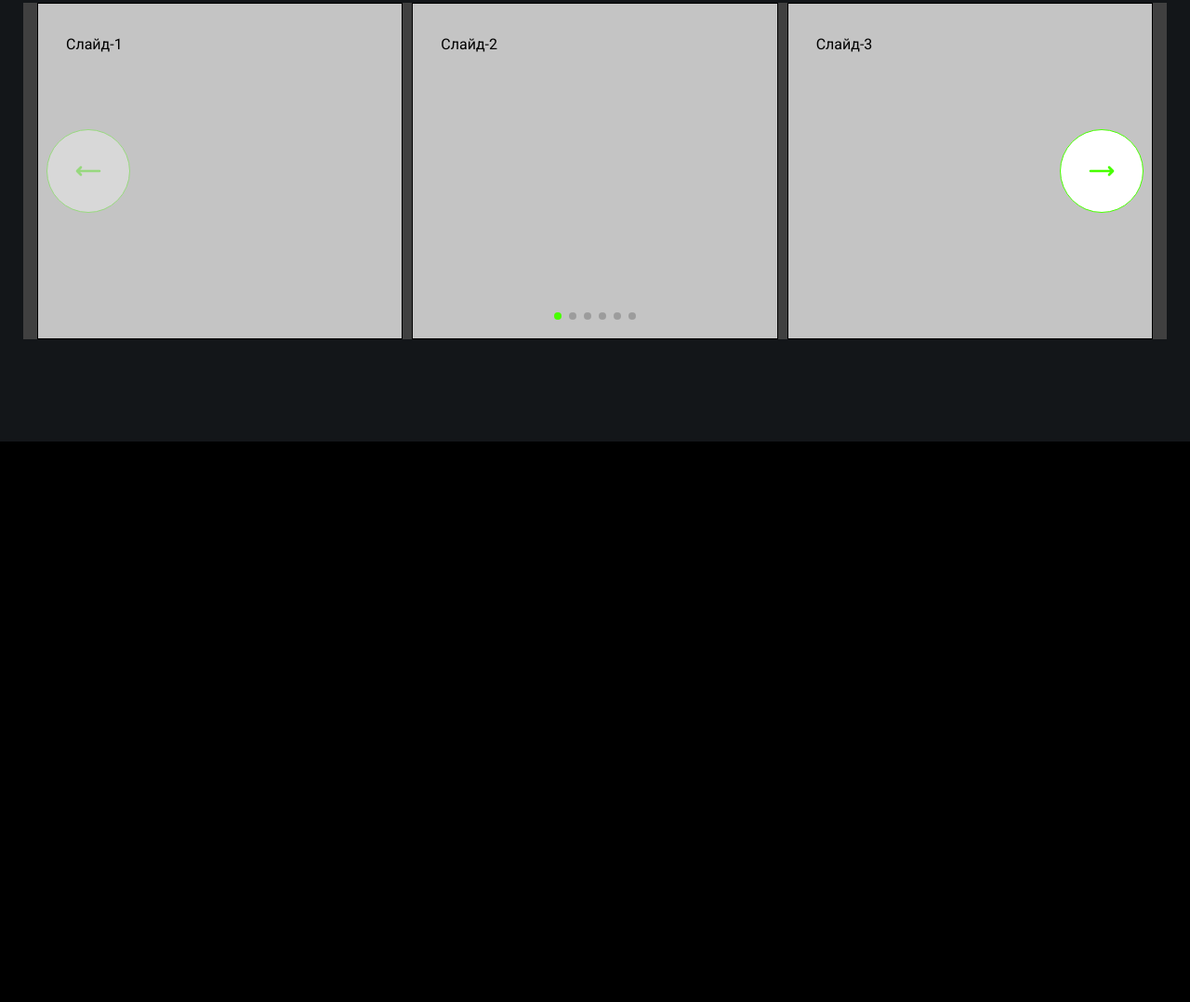
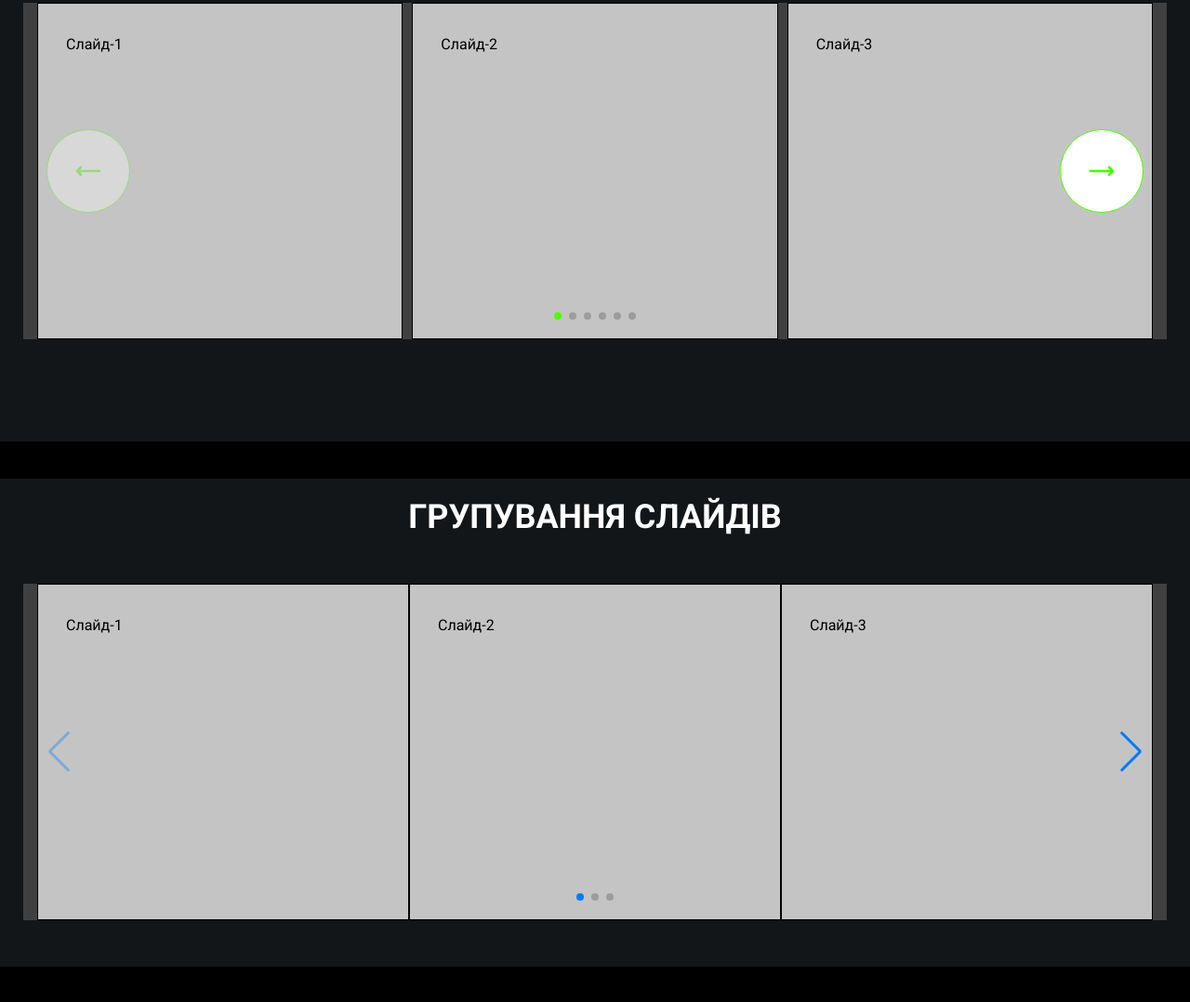
Before and after one commit to Vidiborets0012/SWIPER_JS, a plain HTML site: page index.html in a window 1280 px wide. Shown: the part 2400-3478 px from the top of the page at 93% size. Before the commit the page ends 2915 px from the top, so only its background shows below. Drawn offline with Linux system fonts and the light colour scheme.

Commit message:
add grouping of slides using the example of the basic slider

```diff
--- a/index.html
+++ b/index.html
@@ -258,6 +258,54 @@
           </div>
         </div>
       </section>
+
+      <section class="page__slider slider section">
+        <div class="section__container">
+          <div class="section__header">
+            <h2 class="section__header-title">Групування слайдів</h2>
+          </div>
+          <div class="section__slider slider__container">
+            <!-- Slider main container -->
+            <div class="swiper slider-base--group">
+              <!-- <div class="swiper-container"></div> -->
+
+              <!-- Additional required wrapper -->
+              <div class="swiper-wrapper">
+                <!-- Slides -->
+                <div class="swiper-slide">
+                  <div class="card">Слайд-1</div>
+                </div>
+                <div class="swiper-slide">
+                  <div class="card">Слайд-2</div>
+                </div>
+                <div class="swiper-slide">
+                  <div class="card">Слайд-3</div>
+                </div>
+                <div class="swiper-slide">
+                  <div class="card">Слайд-4</div>
+                </div>
+                <div class="swiper-slide">
+                  <div class="card">Слайд-5</div>
+                </div>
+                <div class="swiper-slide">
+                  <div class="card">Слайд-6</div>
+                </div>
+                <div class="swiper-slide">
+                  <div class="card">Слайд-7</div>
+                </div>
+                <div class="swiper-slide">
+                  <div class="card">Слайд-8</div>
+                </div>
+              </div>
+              <!-- If we need pagination -->
+              <div class="swiper-pagination"></div>
+              <!-- If we need navigation buttons -->
+              <div class="swiper-button-prev"></div>
+              <div class="swiper-button-next"></div>
+            </div>
+          </div>
+        </div>
+      </section>
     </main>
     <script src="js/swiper-bundle.min.js"></script>
     <script src="js/main.js"></script>
--- a/js/main.js
+++ b/js/main.js
@@ -7,6 +7,7 @@ const swiperBase = new Swiper('.slider-base', {
   // If we need pagination
   pagination: {
     el: '.swiper-pagination',
+    clickable: true,
   },
 
   // Navigation arrows
@@ -75,3 +76,22 @@ const swiperExample3 = new Swiper('.slider__example-3', {
     prevEl: '.swiper-button-prev3',
   },
 });
+
+const swiperBaseGroup = new Swiper('.slider-base--group', {
+  // Optional parameters
+  // direction: 'vertical',
+  // loop: true,
+  slidesPerView: 3,
+  slidesPerGroup: 3,
+
+  // If we need pagination
+  pagination: {
+    el: '.swiper-pagination',
+  },
+
+  // Navigation arrows
+  navigation: {
+    nextEl: '.swiper-button-next',
+    prevEl: '.swiper-button-prev',
+  },
+});
```
